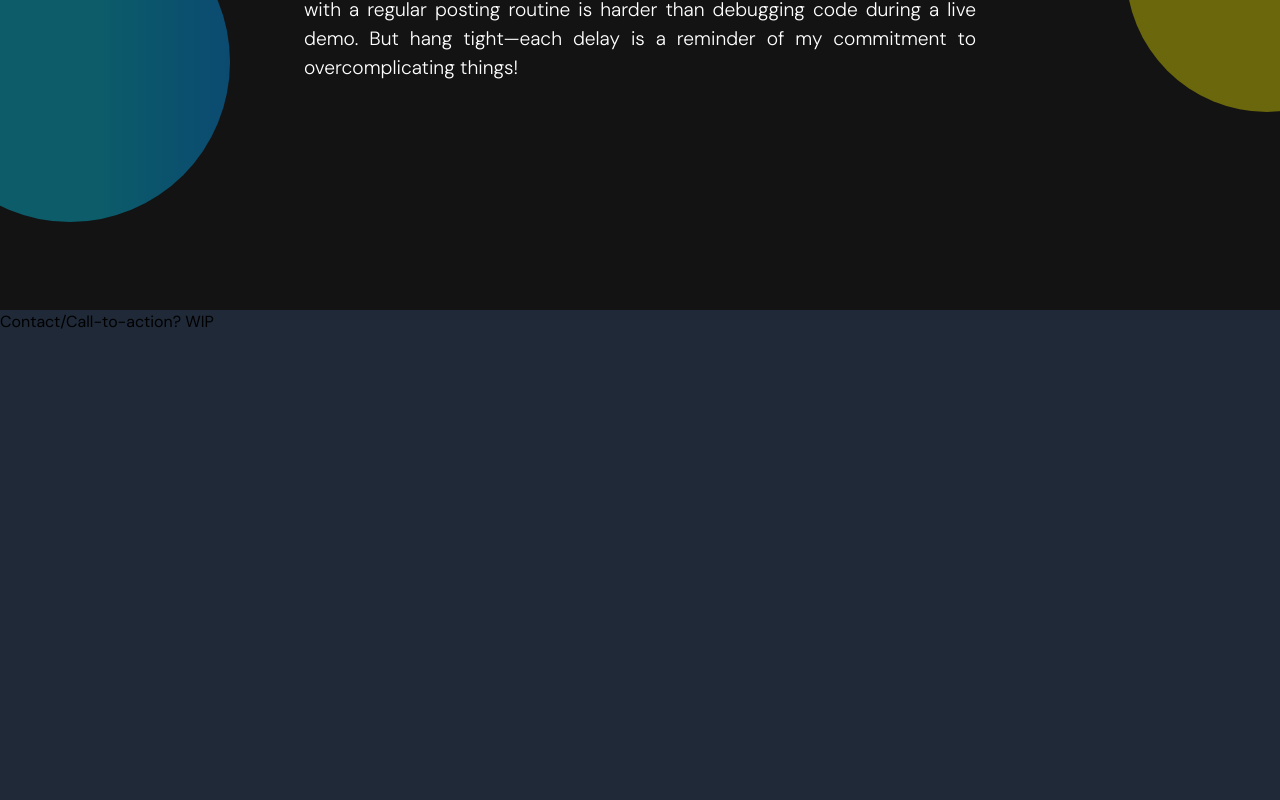
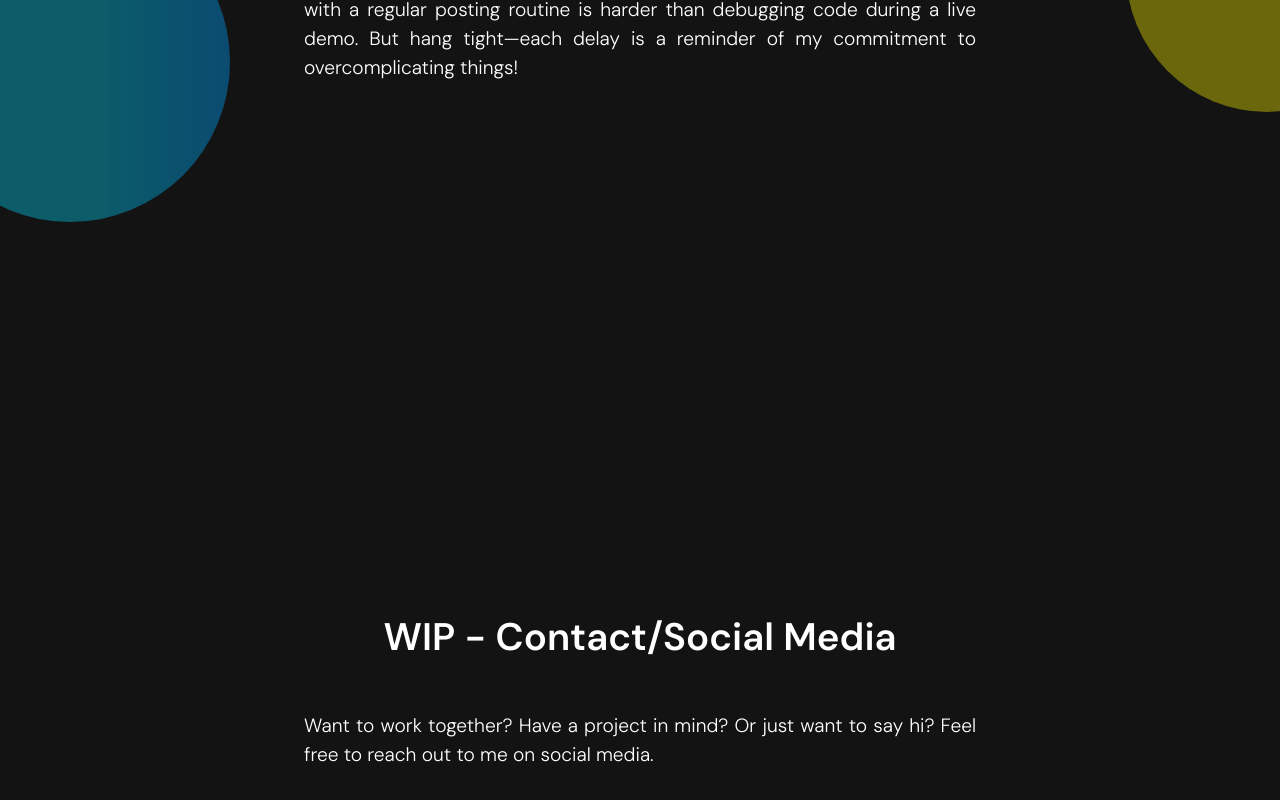
Before and after one commit to StreakyFly/streakyfly.com, a Next.js app: page / in a window 1280 px wide. Shown: the part 1290-2090 px from the top of the page. Built offline with nearby package versions, Linux system fonts and the light colour scheme.

Commit message:
added call-to-action section

```diff
--- a/src/app/page.tsx
+++ b/src/app/page.tsx
@@ -3,6 +3,7 @@ import SocialMediaIcons from "@/components/SocialMediaIcons";
 import BlurOverlay from "@/components/BlurOverlay";
 import Hero from '@/components/sections/Hero';
 import AboutMe from '@/components/sections/AboutMe';
+import CallToAction from '@/components/sections/CallToAction';
 
 export default function Home() {
   return (
@@ -10,10 +11,10 @@ export default function Home() {
           <BlurOverlay />
           <Navbar />
           <SocialMediaIcons />
+          {/* Add 3D object component here */}
           <Hero/>
           <AboutMe/>
-          {/* Add 3D object component here */}
-          <section id="contact" className="min-h-screen bg-gray-800">Contact/Call-to-action? WIP</section>
+          <CallToAction/>
       </main>
   );
 }
--- /dev/null
+++ b/src/components/sections/CallToAction.tsx
@@ -0,0 +1,16 @@
+export default function CallToAction() {
+    // TODO: replace this with interesting social media cards
+    return (
+        <section id="call-to-action" className="relative min-h-screen overflow-clip flex flex-col items-center pb-8 justify-center text-white">
+            <h2 style={{ fontSize: 'clamp(2rem, 3vw, 3rem)' }}
+                className="text-5xl font-semibold mb-8 md:mb-14">WIP - Contact/Social Media
+            </h2>
+            <div style={{ fontSize: 'clamp(1.2rem, 1.5vw, 1.5rem)' }}
+                 className="max-w-2xl text-justify space-y-6 text-2xl leading-normal font-light px-8 md:px-0">
+                <p>
+                    Want to work together? Have a project in mind? Or just want to say hi? Feel free to reach out to me on social media.
+                </p>
+            </div>
+        </section>
+    );
+}
```
